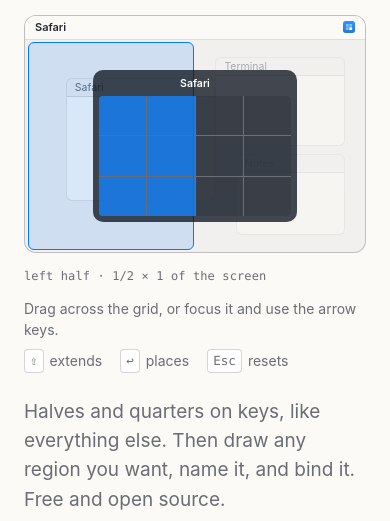
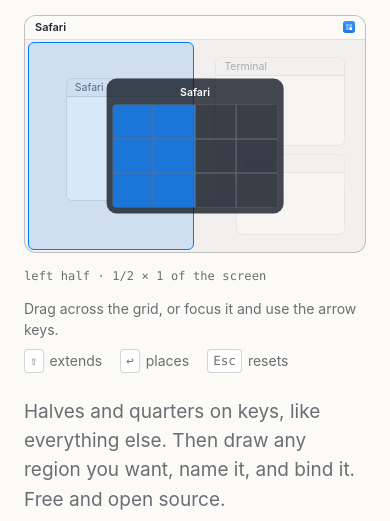
Before and after one commit to orthant-app/orthant, an Astro site in the folder site/: page / in a window 390 px wide. Shown: the part 323-844 px from the top of the page. Built offline with nearby package versions, Linux system fonts and the light colour scheme; Astro itself is replaced by a stand-in of ours.

Commit message:
fix(site): tighten the mobile hero panel width from 60% to 52%
Review finding: 60% overshot the WCAG 2.2 SC 2.5.8 floor and cost the
scene — the landing Safari window was ~82% covered with its label
fully hidden, and Notes was fully hidden too. Breakeven is f ~= 0.483
(exactly 24.0px, zero margin); 52% gives ~26.1px of headroom while
covering visibly less of the scene. Comment rewritten to state both
numbers and what over-widening costs, so the next pass doesn't
re-tune it by eye.

```diff
--- a/site/src/components/Hero.astro
+++ b/site/src/components/Hero.astro
@@ -208,15 +208,22 @@ const cols = Array.from({ length: COLS }, (_, c) => c);
   }
   /*
    * WCAG 2.2 SC 2.5.8 requires BOTH cell dimensions to reach 24px; at 46% the
-   * height fell short (measured 27.3 x 22.7 at a 320px viewport, hero-cell-
-   * size.test.ts derives the same numbers from these constants). The height
-   * is the tighter axis — the grid's own aspect-ratio is 16/10 across 4
-   * columns and only 3 rows — so 60% (comfortably over the ~48.3% that just
-   * clears it) is scoped to phone widths only, leaving the panel the gate
-   * already approved untouched everywhere else.
+   * height fell short (measured 27.3 x 22.7 at a 320px viewport;
+   * hero-default.test.ts derives the same numbers from these constants). The
+   * height is the tighter axis — the grid's own aspect-ratio is 16/10 across
+   * 4 columns and only 3 rows.
+   *
+   * The breakeven is f ~= 0.483 (gives exactly 24.0px height, zero margin —
+   * fragile against any later font or layout change). 52% was chosen over
+   * that floor for margin (measured ~26.1px height), NOT by eye: widening
+   * further has a real cost, since the panel sits over the scene it is
+   * meant to be a compact overlay ON — at 60% it covered enough of the
+   * simulated Safari/Terminal/Notes windows to hide their own labels, which
+   * is the payoff the scene exists to show. Scoped to phone widths only;
+   * the panel the gate already approved is untouched everywhere else.
    */
   @media (max-width: 428px) {
-    .panel { width: 60%; }
+    .panel { width: 52%; }
   }
   .chip {
     height: 15px; line-height: 15px;
```
